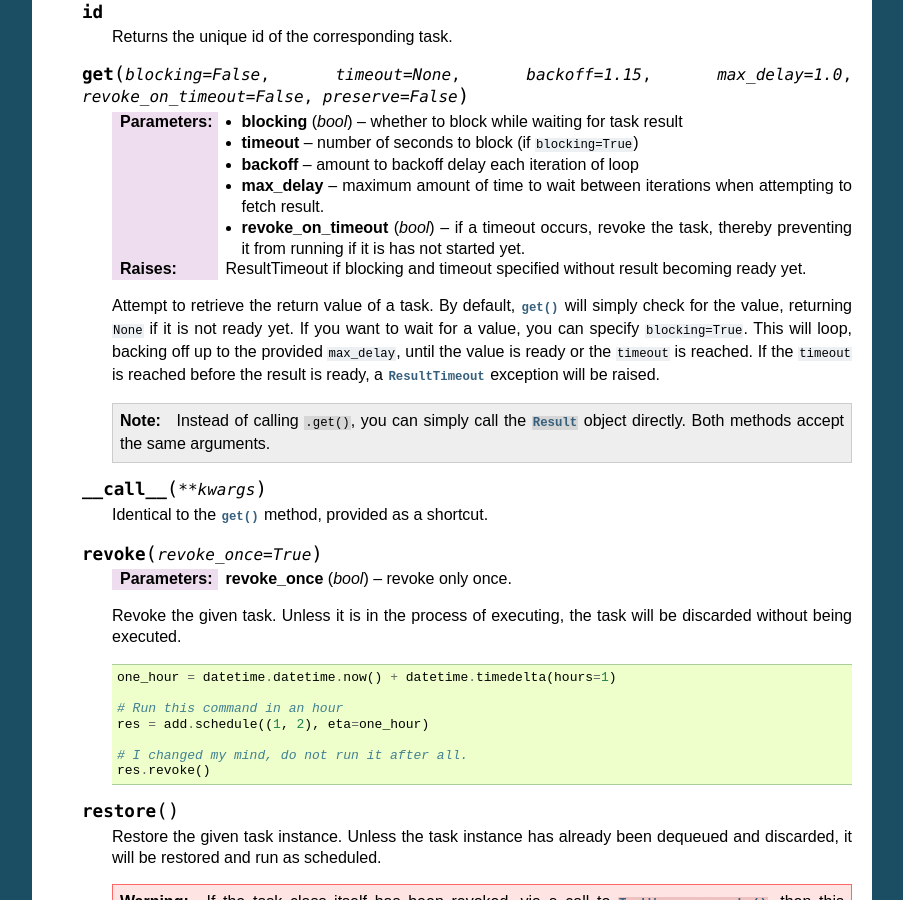
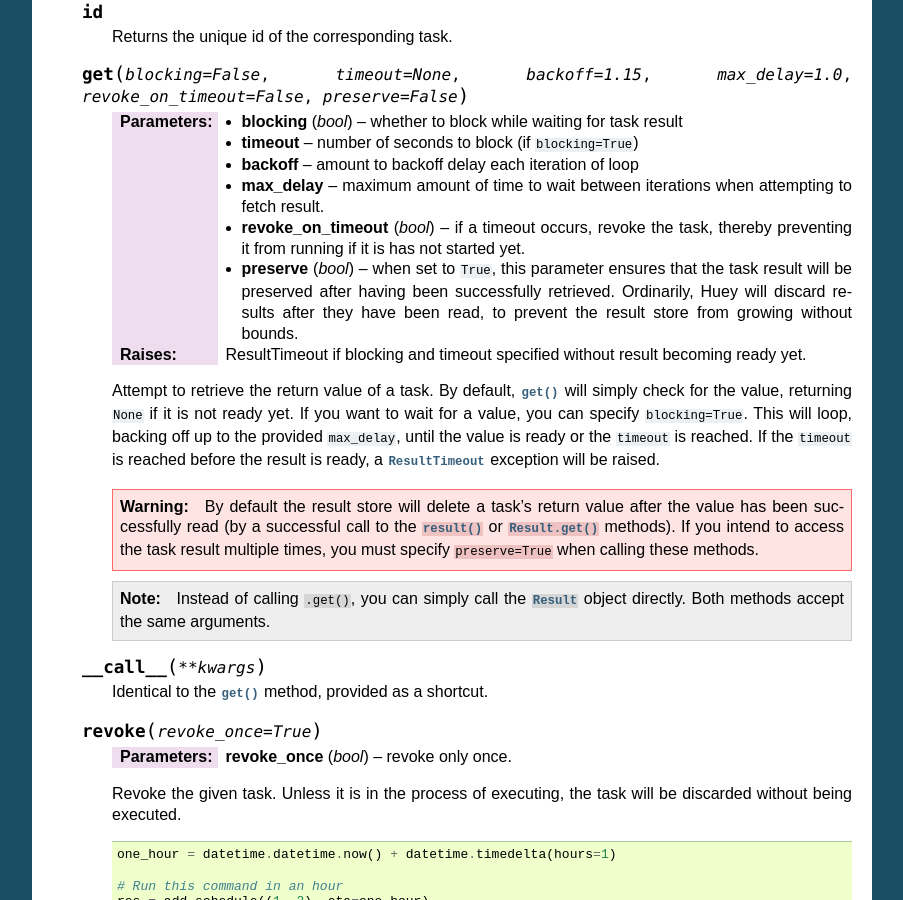
Before and after one commit to coleifer/huey, a Sphinx documentation site: the page built from docs/api.rst, in a window 1280 px wide and 900 px high, scrolled down 20586 px. Shown: the whole window, without its empty margins (198-1101 px from the left). Built offline with Sphinx 7.4.7, drawn with Linux system fonts in a browser that asks for light colours.

Commit message:
Restore documentation for preserve parameter
It was removed with
e2d9b34f19acf1908f64abfeb54a63aaa739985b

The documentation is copied from the result function

```diff
--- a/docs/api.rst
+++ b/docs/api.rst
@@ -1303,6 +1303,10 @@ Result
             attempting to fetch result.
         :param bool revoke_on_timeout: if a timeout occurs, revoke the task,
             thereby preventing it from running if it is has not started yet.
+        :param bool preserve: when set to ``True``, this parameter ensures that
+            the task result will be preserved after having been successfully
+            retrieved. Ordinarily, Huey will discard results after they have
+            been read, to prevent the result store from growing without bounds.
         :raises: ResultTimeout if blocking and timeout specified without result
             becoming ready yet.
 
@@ -1313,6 +1317,12 @@ Result
         provided ``max_delay``, until the value is ready or the ``timeout`` is
         reached. If the ``timeout`` is reached before the result is ready, a
         :py:class:`ResultTimeout` exception will be raised.
+
+        .. warning:: By default the result store will delete a task's return
+            value after the value has been successfully read (by a successful
+            call to the :py:meth:`~Huey.result` or :py:meth:`Result.get`
+            methods). If you intend to access the task result multiple times,
+            you must specify ``preserve=True`` when calling these methods.
 
         .. note:: Instead of calling ``.get()``, you can simply call the
             :py:class:`Result` object directly. Both methods accept the same
```
